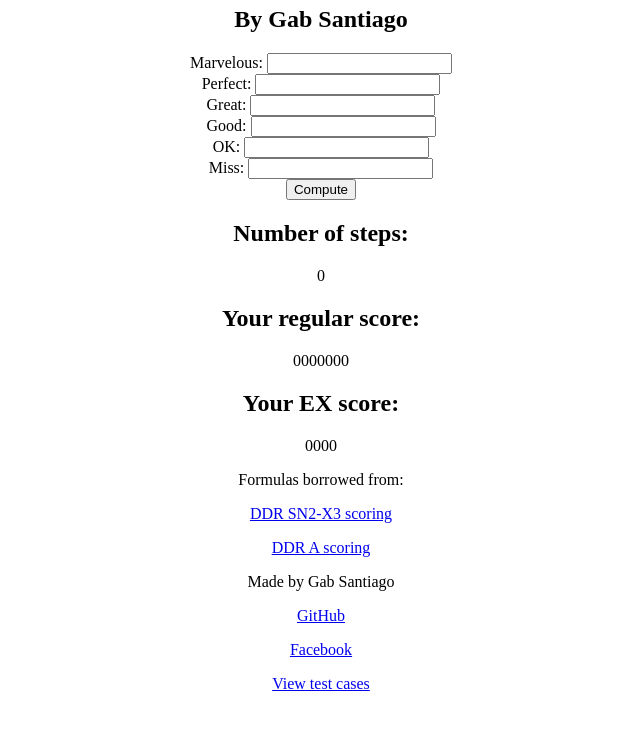
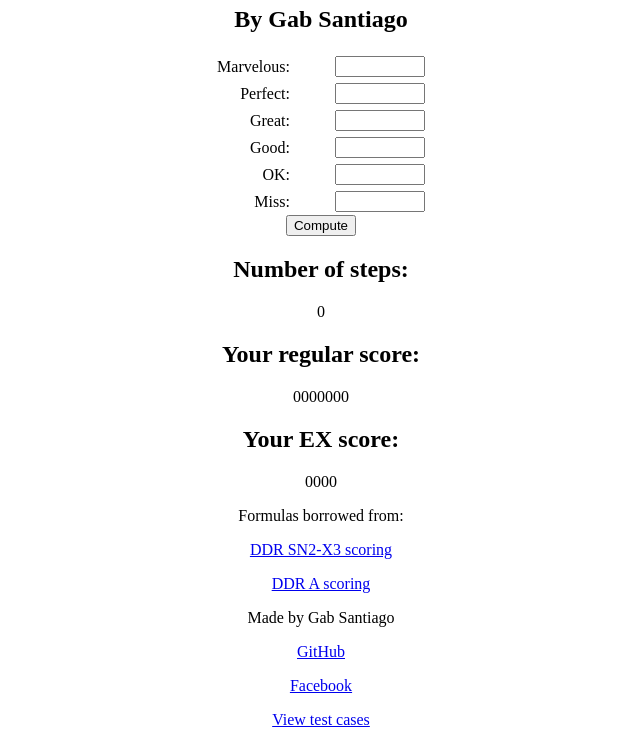
Before and after one commit to gab-santi/DDR-A-Score-Calculator-Beta, a plain HTML site: page index.html in a window 1280 px wide. Shown: the part 60-805 px from the top of the page, without its empty margins (319-959 px from the left). Drawn offline with nearby package versions, Linux system fonts and the light colour scheme.

Commit message:
Small CSS and UI updates

```diff
--- a/index.html
+++ b/index.html
@@ -1,6 +1,7 @@
 <html>
 	<head>
-		<title>DDR A Score Calculator</title>
+		<link rel="stylesheet" href="styles.css">
+		<title>DDR A Score Calculator (Beta)</title>
 	</head>
 	<script
   src="https://code.jquery.com/jquery-3.3.1.min.js"
@@ -44,36 +45,51 @@
 			}
 		</script>
 		<div id="title">
-			<h1 style="text-align: center;">DDR A Score Calculator</h1>
-			<h2 style="text-align: center;">By Gab Santiago</h2>
+			<h1>DDR A Score Calculator (Beta)</h1>
+			<h2>By Gab Santiago</h2>
 		</div>
 
-		<div id="input" style="text-align: center;">
-			Marvelous:
-			<input type="number" id="marvCount" min="0"><br>
-			Perfect:
-			<input type="number" id="perfCount" min="0"><br>
-			Great:
-			<input type="number" id="greatCount" min="0"><br>
-			Good:
-			<input type="number" id="goodCount" min="0"><br>
-			OK:
-			<input type="number" id="okCount" min="0"><br>
-			Miss:
-			<input type="number" id="missCount" min="0"><br>
+		<div id="input">
+			<table align="center">
+				<tr>
+					<td>Marvelous:</td>
+					<td><input type="number" id="marvCount" min="0"></td>
+				</tr>
+				<tr>
+					<td>Perfect:</td>
+					<td><input type="number" id="perfCount" min="0"></td>
+				</tr>
+				<tr>
+					<td>Great:</td>
+					<td><input type="number" id="greatCount" min="0"></td>
+				</tr>
+				<tr>
+					<td>Good:</td>
+					<td><input type="number" id="goodCount" min="0"></td>
+				</tr>
+				<tr>
+					<td>OK:</td>
+					<td><input type="number" id="okCount" min="0"></td>
+				</tr>
+				<tr>
+					<td>Miss:</td>
+					<td><input type="number" id="missCount" min="0"></td>
+				</tr>
+			</table>
 			<input type="button" id="compute" onclick="computeScore()" value="Compute">
+
 		</div>
 
-		<div id="results" style="text-align: center;">
+		<div id="results">
 			<h2>Number of steps:</h2>
 			<p id="numSteps">0</p>
 			<h2>Your regular score:</h2>
 			<p id="regScore">0000000</p>
-			<h2 style="text-align: center;">Your EX score:</h2>
+			<h2>Your EX score:</h2>
 			<p id="exScore">0000</p>
 		</div>
 
-		<div id="contact" style="text-align: center;">
+		<div id="contact">
 			<p>Formulas borrowed from:</p>
 			<p><a href="http://aaronin.jp/ss9.html">DDR SN2-X3 scoring</a></p>
 			<p><a href="https://remywiki.com/AC_DDR_A">DDR A scoring</a></p>
--- /dev/null
+++ b/styles.css
@@ -0,0 +1,33 @@
+body {
+	font-family: montserrat;
+}
+
+td {
+	text-align: right;
+	padding: 3px 0;
+}
+
+table {
+	border-collapse: separate;
+	border-spacing: 45px 0;
+}
+
+#title, #input, #results, #contact {
+	text-align: center;
+}
+
+#input {
+
+}
+
+#results {
+
+}
+
+#contact {
+
+}
+
+#marvCount, #perfCount, #greatCount, #goodCount, #okCount, #missCount {
+	width: 90px;
+}
```
